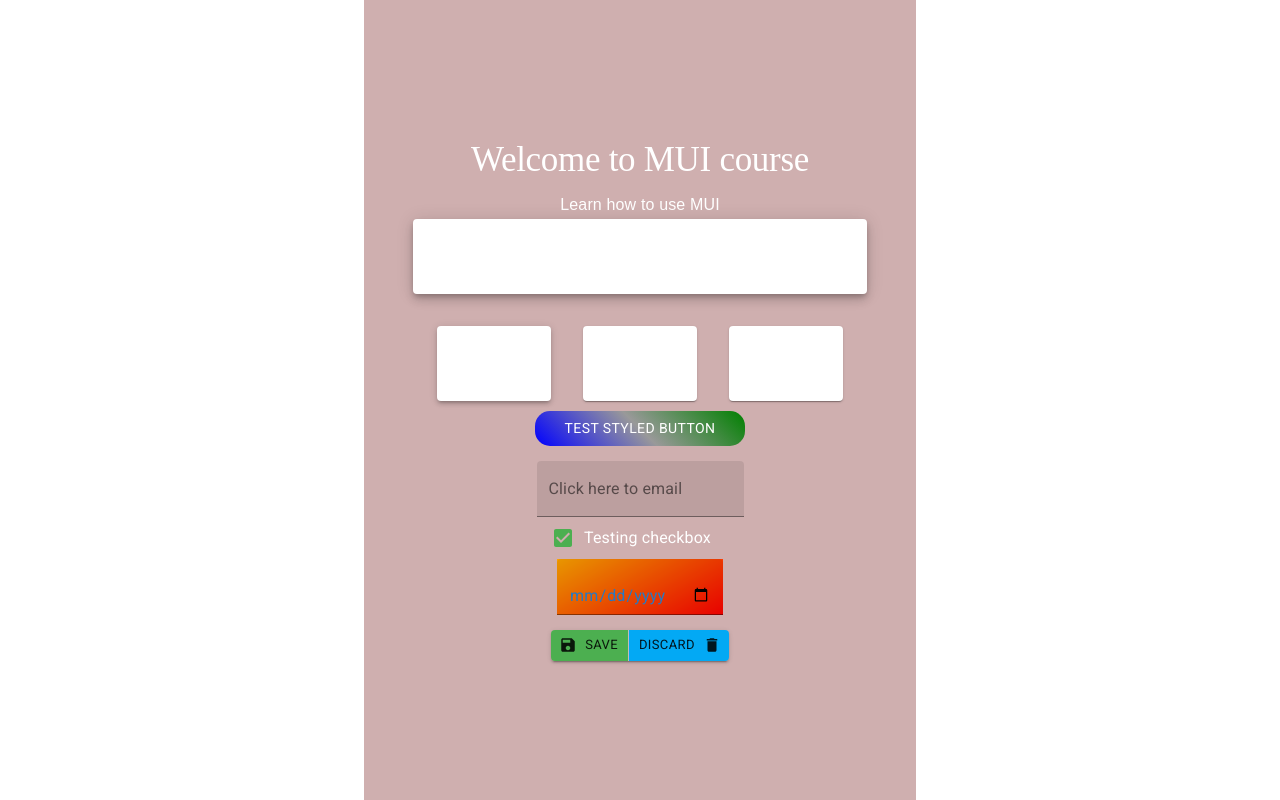
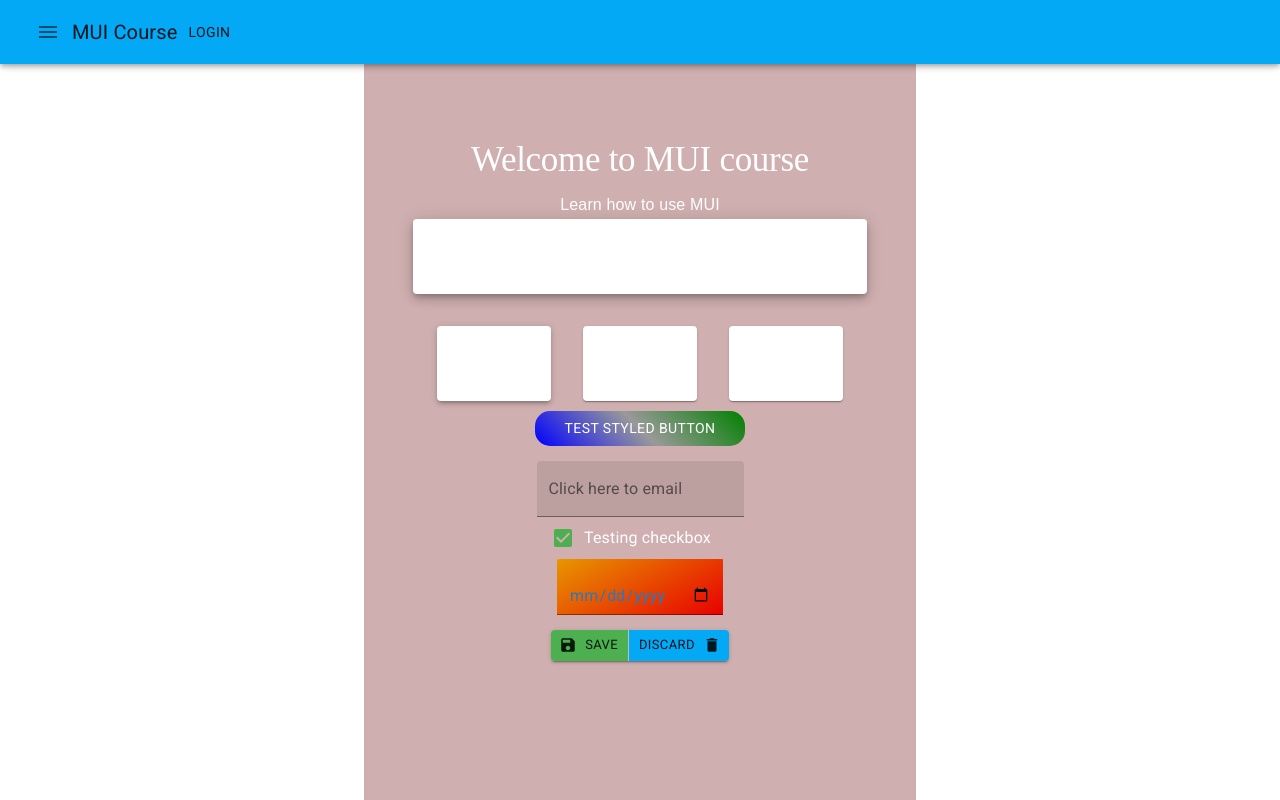
Before and after one commit to Dina2703/material-ui-react-001, a React (Create React App) app: page / in a window 1280 px wide. Built offline with nearby package versions, Linux system fonts and the light colour scheme.

Commit message:
AppBar component MUI

```diff
--- a/src/App.js
+++ b/src/App.js
@@ -1,12 +1,7 @@
 import "./App.css";
+import { useState } from "react";
 import SaveIcon from "@material-ui/icons/Save";
 import Delete from "@material-ui/icons/Delete";
-import ButtonGroup from "@material-ui/core/ButtonGroup";
-import Button from "@material-ui/core/Button";
-import Checkbox from "@material-ui/core/Checkbox";
-import { useState } from "react";
-import FormControlLabel from "@material-ui/core/FormControlLabel";
-import TextField from "@material-ui/core/TextField";
 import {
   makeStyles,
   ThemeProvider,
@@ -14,7 +9,21 @@
 } from "@material-ui/core/styles";
 import { green, lightBlue } from "@material-ui/core/colors";
 import "fontsource-roboto";
-import { Container, Typography, Paper, Grid } from "@material-ui/core";
+import {
+  Container,
+  Typography,
+  Paper,
+  Grid,
+  TextField,
+  FormControlLabel,
+  ButtonGroup,
+  Button,
+  Checkbox,
+  AppBar,
+  Toolbar,
+  IconButton,
+} from "@material-ui/core";
+import { Menu } from "@material-ui/icons";
 
 //custom styling for button
 const useStyles = makeStyles({
@@ -91,6 +100,15 @@
       <Container maxWidth="sm">
         <div className="App">
           <header className="App-header">
+            <AppBar color="secondary">
+              <Toolbar>
+                <IconButton>
+                  <Menu></Menu>
+                </IconButton>
+                <Typography variant="h6">MUI Course</Typography>
+                <Button>Login</Button>
+              </Toolbar>
+            </AppBar>
             <Typography variant="h2" align="left" component="div">
               Welcome to MUI course
             </Typography>
```
